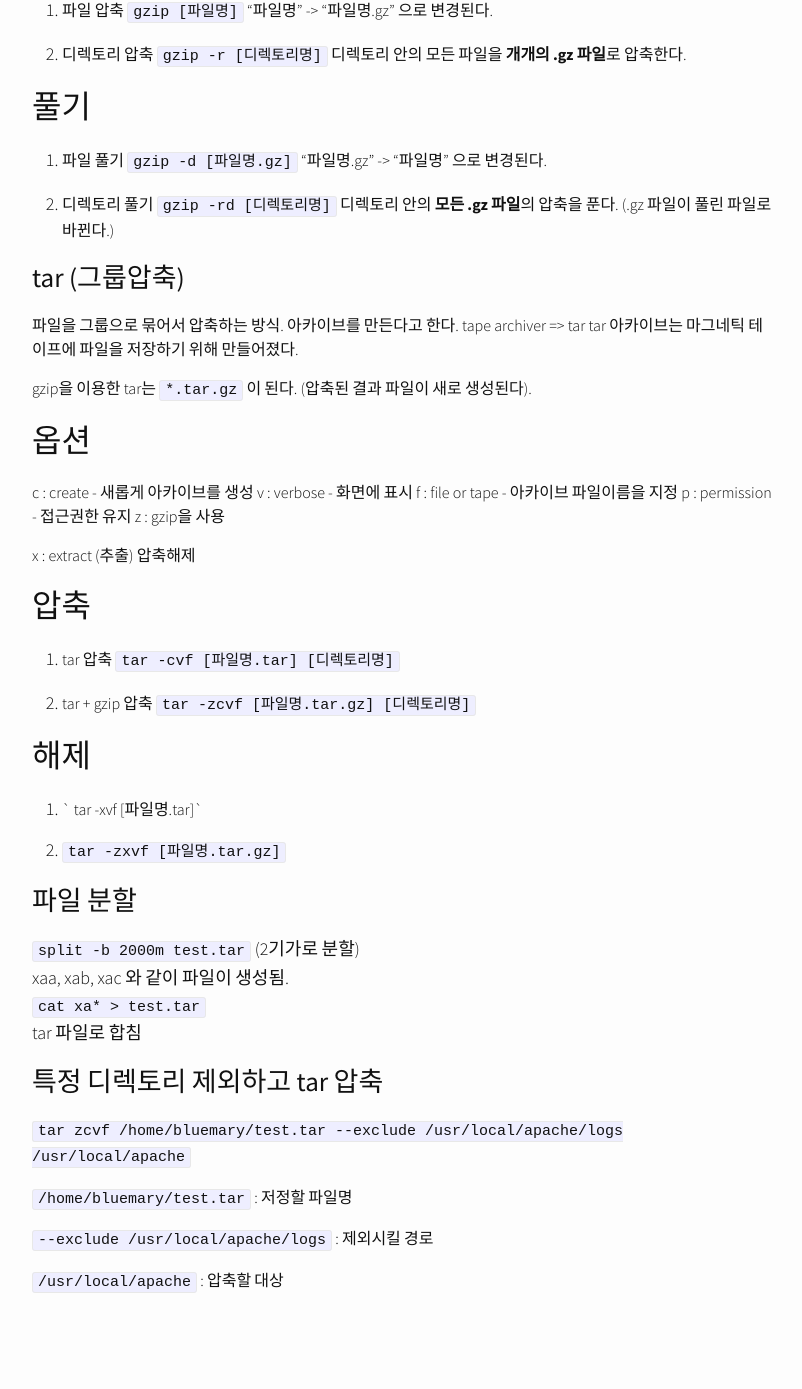
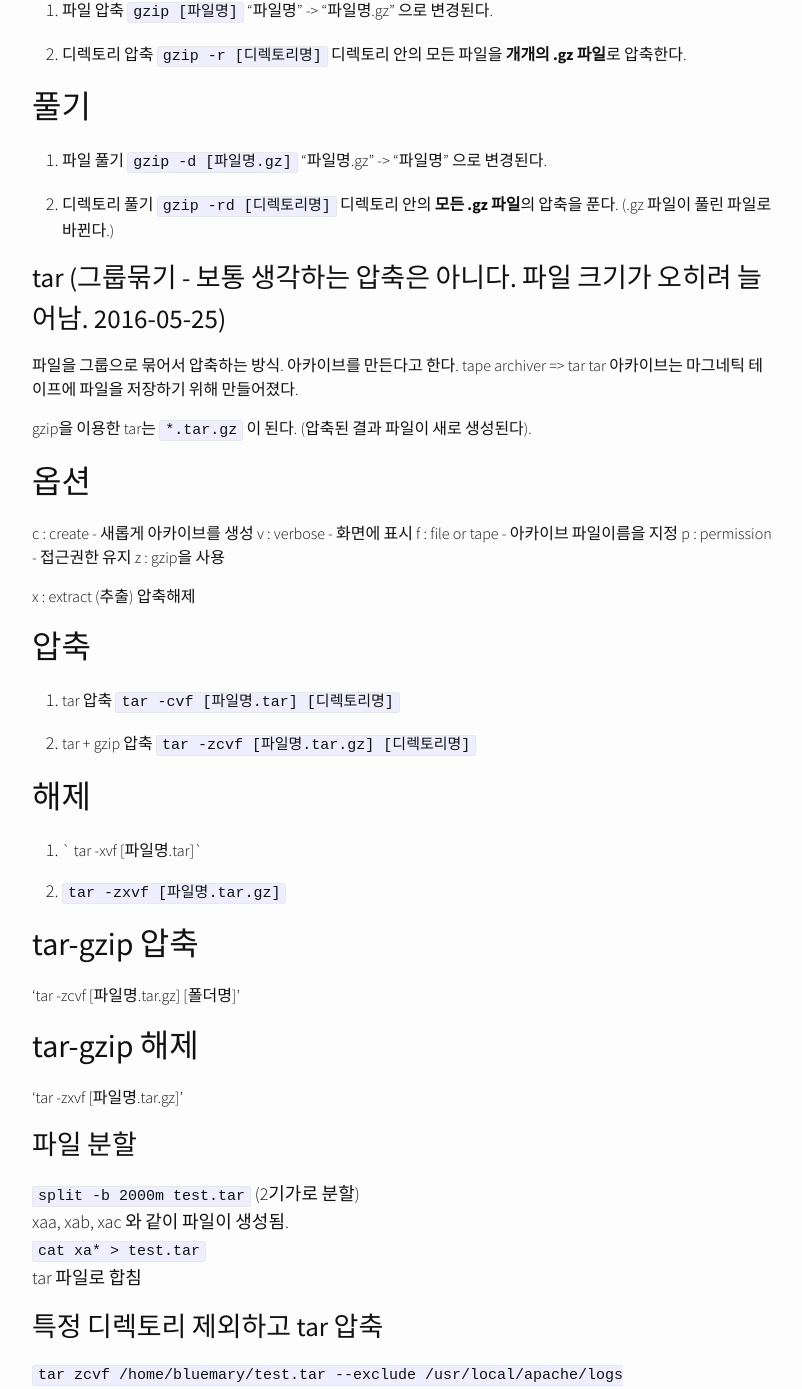
Before and after one commit to Aloepig/aloepig.github.io, a Jekyll site: the page built from _posts/2016-05-04-tar.markdown, in a window 1280 px wide and 1400 px high, scrolled down 714 px, cut to the strip 0-1389 px from the top of the window. Shown: the whole strip, without its empty margins (238-1040 px from the left). Built offline with Jekyll 4.4.1, drawn with Linux system fonts in a browser that asks for light colours; nearby versions of some CDN libraries.

Commit message:
Update 2016-05-04-tar.markdown

```diff
--- a/_posts/2016-05-04-tar.markdown
+++ b/_posts/2016-05-04-tar.markdown
@@ -34,7 +34,7 @@ gzip은 원본 파일을 압축된 파일로 변경한다.
 디렉토리 안의 **모든 .gz 파일**의 압축을 푼다.
 (.gz 파일이 풀린 파일로 바뀐다.)
 
-tar (그룹압축)
+tar (그룹묶기 - 보통 생각하는 압축은 아니다. 파일 크기가 오히려 늘어남. 2016-05-25)
 ==========
 파일을 그룹으로 묶어서 압축하는 방식.
 아카이브를 만든다고 한다. tape archiver => tar
@@ -67,6 +67,14 @@ x : extract (추출) 압축해제
 
 2. `tar -zxvf [파일명.tar.gz]`
 
+tar-gzip 압축
+----
+'tar -zcvf [파일명.tar.gz] [폴더명]'
+
+tar-gzip 해제
+----
+'tar -zxvf [파일명.tar.gz]'
+
 파일 분할
 =====
 `split -b 2000m test.tar` (2기가로 분할)
```
